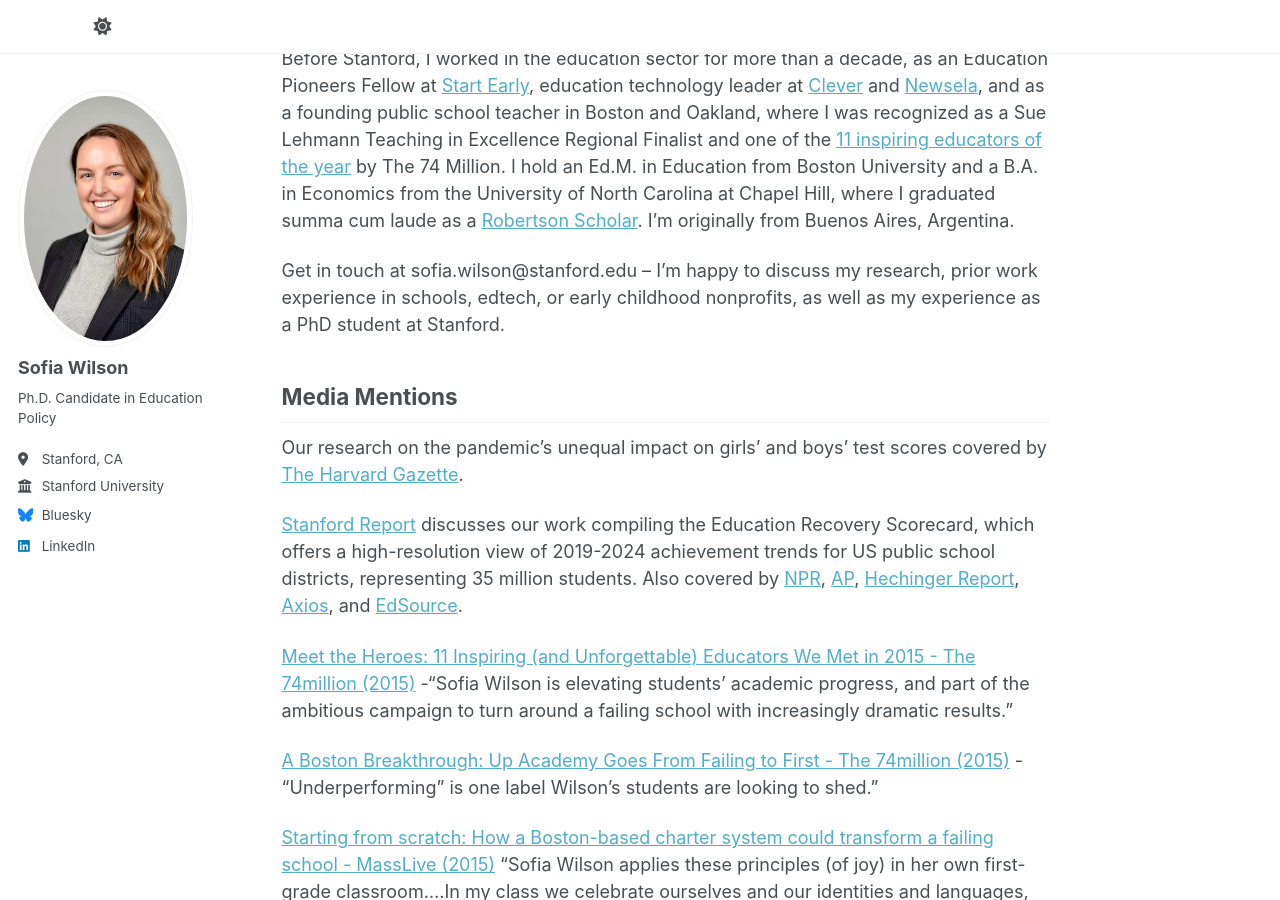
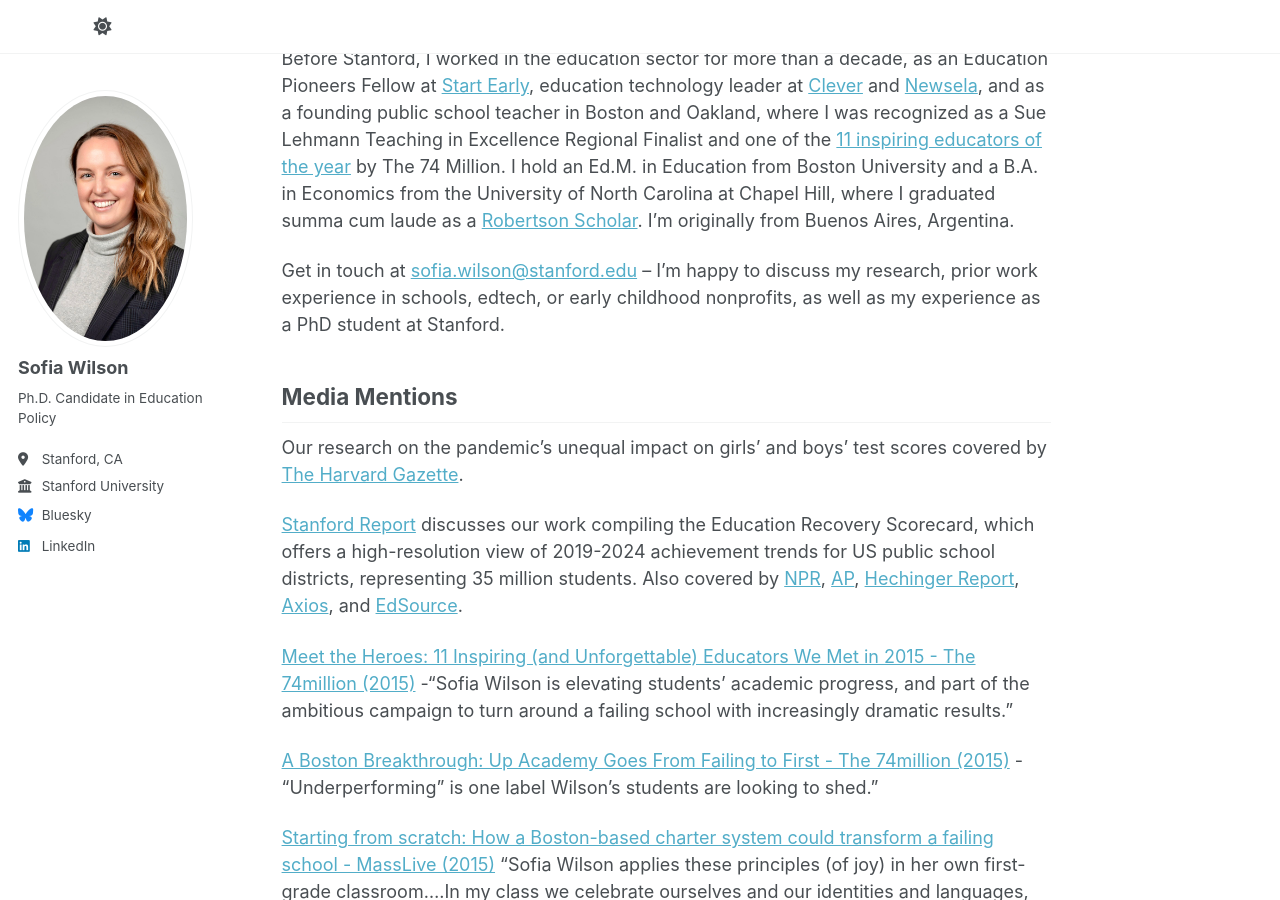
Before and after one commit to sofia-wilson/sofia-wilson.github.io, a Jekyll site: the page built from index.md, in a window 1280 px wide and 900 px high, scrolled down 313 px. Built offline with Jekyll 4.4.1, drawn with Linux system fonts in a browser that asks for light colours; part of the change alters nothing that is shown.

```diff
--- a/index.md
+++ b/index.md
@@ -11,7 +11,7 @@ I am a PhD candidate in Education Policy and Developmental and Psychological Sci
 
 Before Stanford, I worked in the education sector for more than a decade, as an Education Pioneers Fellow at [Start Early](https://www.startearly.org/), education technology leader at [Clever](https://www.clever.com/) and [Newsela](https://newsela.com/), and as a founding public school teacher in Boston and Oakland, where I was recognized as a Sue Lehmann Teaching in Excellence Regional Finalist and one of the [11 inspiring educators of the year](https://www.the74million.org/article/meet-the-heroes-11-inspiring-and-unforgettable-educators-we-met-in-2015/) by The 74 Million. I hold an Ed.M. in Education from Boston University and a B.A. in Economics from the University of North Carolina at Chapel Hill, where I graduated summa cum laude as a [Robertson Scholar](https://robertsonscholars.org/). I'm originally from Buenos Aires, Argentina.
 
-Get in touch at sofia.wilson@stanford.edu -- I'm happy to discuss my research, prior work experience in schools, edtech, or early childhood nonprofits, as well as my experience as a PhD student at Stanford.
+Get in touch at [sofia.wilson@stanford.edu](mailto:sofia.wilson@stanford.edu) -- I'm happy to discuss my research, prior work experience in schools, edtech, or early childhood nonprofits, as well as my experience as a PhD student at Stanford.
 
 Media Mentions
 ------------
```
